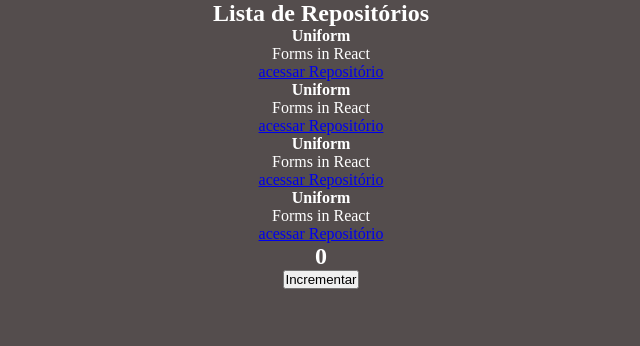
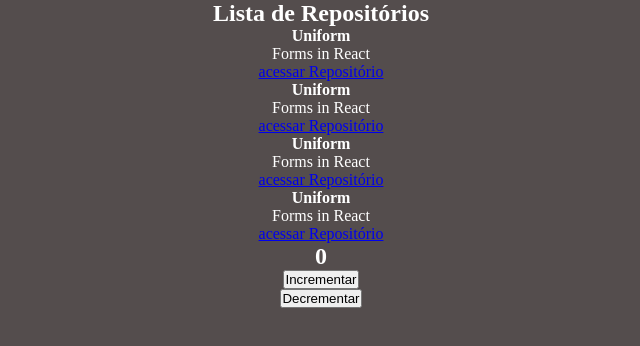
Before and after one commit to FL3U1Z/Projeto-repositorios-js, a React app: page / in a window 1280 px wide. Shown: the top 346 px of the page, without its empty margins (319-959 px from the left). Built offline with nearby package versions, Linux system fonts and the light colour scheme.

Commit message:
fim conceitos

```diff
--- a/src/components/Counter.jsx
+++ b/src/components/Counter.jsx
@@ -1,7 +1,14 @@
+import { useState } from 'react';
+
 export function Counter(){
-    let counter = 0;
+    const [counter, setCounter] = useState(0);
+
     function increment() {
-        counter ++;
+        setCounter(counter + 1);
+    }
+
+    function dcrement() {
+        setCounter(counter - 1);
     }
     return (
         <div>
@@ -9,6 +16,10 @@
             <button type="button" onClick={increment}>
                 Incrementar
             </button>
+            <br />
+            <button type="button" onClick={dcrement}>
+                Decrementar
+            </button>
         </div>
     );
 }
```
